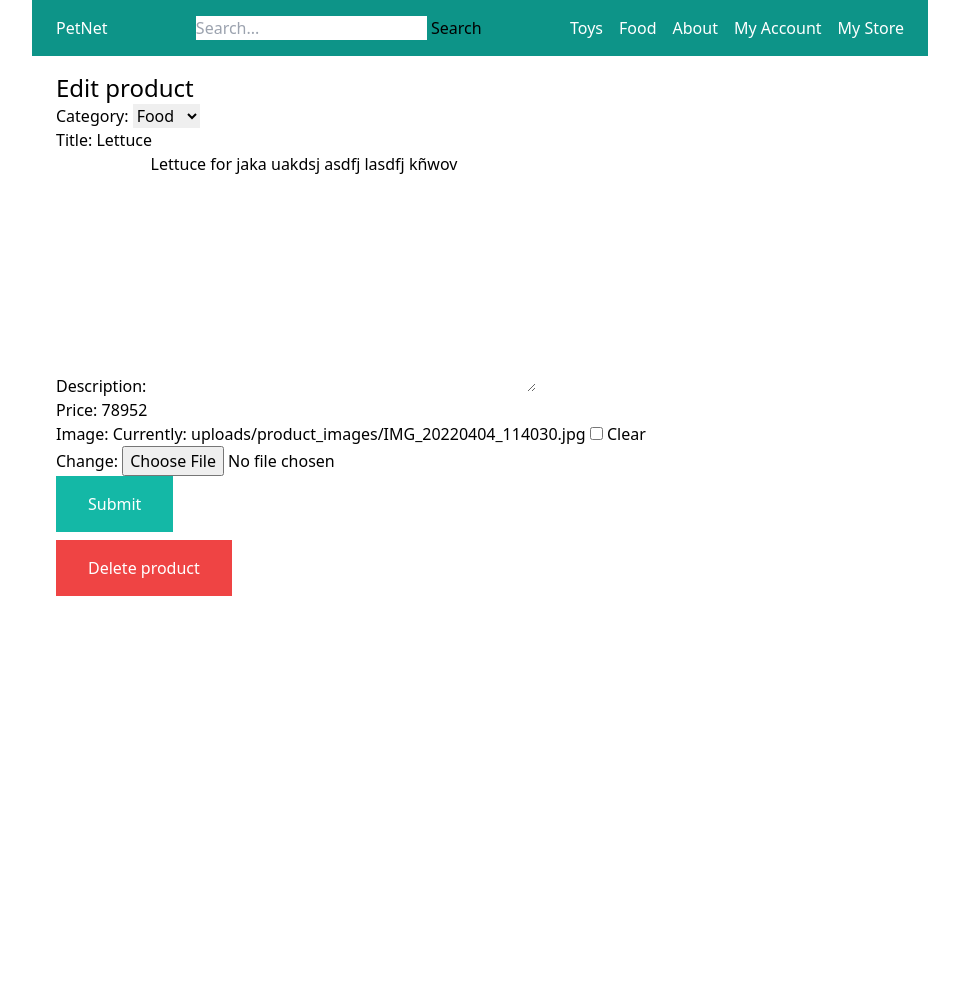
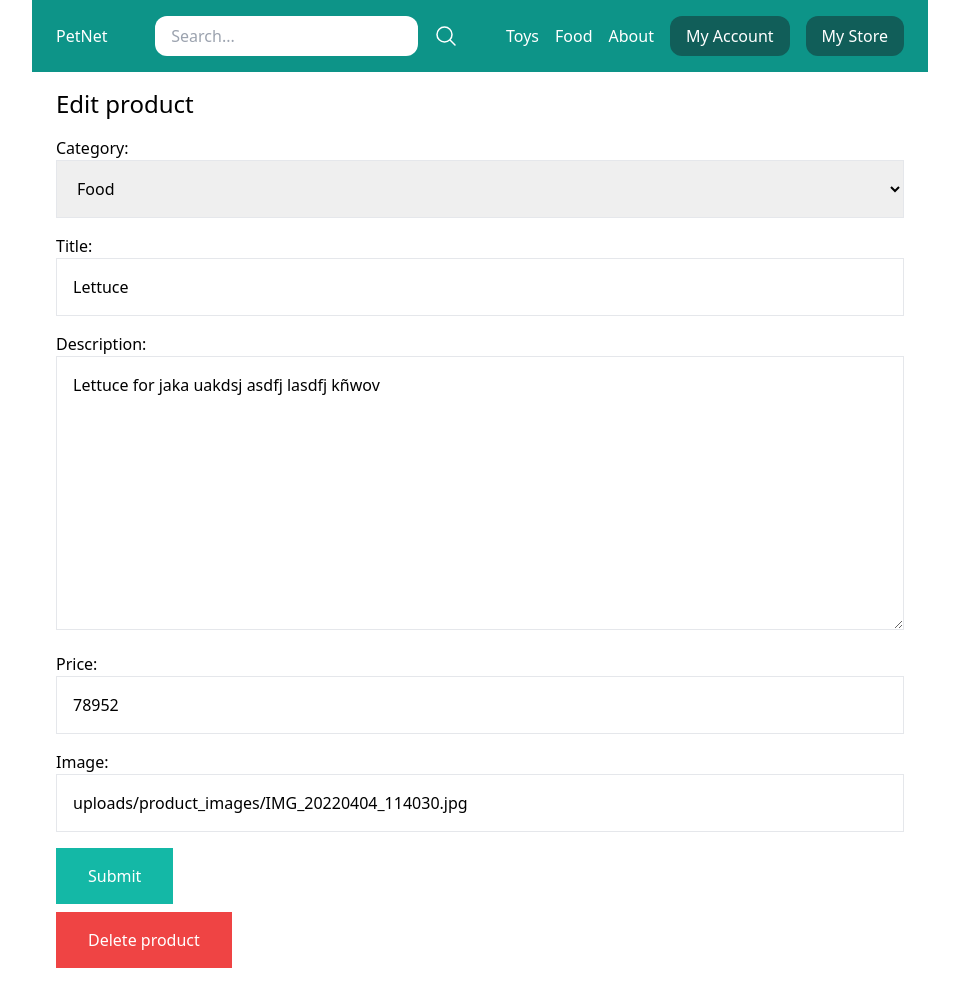
Before and after one commit to jackbasso/django-multi-vendors--QFZsX0b9Cg, a Django app: page /my-store/edit-product/4/ in a window 1280 px wide. Shown: the whole page, without its empty margins (160-1119 px from the left). Before the commit the page ends 596 px from the top, so only its background shows below. Run offline with Django 4.2, Linux system fonts and the light colour scheme; a user stored in the database is signed in; data comes from the database, SQL or seed files in the repository; parts of the project's set-up code (start-up, migrations or seed data) failed here and were passed over; some libraries are stand-ins or nearby versions.

Commit message:
forms updated

```diff
--- a/petnet/core/templates/core/base.html
+++ b/petnet/core/templates/core/base.html
@@ -15,17 +15,21 @@
         </div>
 
         <div class='search'>
-            <form method='get' action='/search/'>
-                <input type='search' name='query' placeholder='Search...' >
-                <button>Search</button>
+            <form method='get' action='/search/' class="flex items-center space-x-4">
+                <input type='search' name='query' placeholder='Search...' class="py-2 px-4 rounded-xl">
+                <button>
+                    <svg xmlns="http://www.w3.org/2000/svg" fill="none" viewBox="0 0 24 24" stroke-width="1.5" stroke="currentColor" class="w-6 h-6 text-white">
+                        <path stroke-linecap="round" stroke-linejoin="round" d="M21 21l-5.197-5.197m0 0A7.5 7.5 0 105.196 5.196a7.5 7.5 0 0010.607 10.607z" />
+                      </svg>
+                </button>
             </form>
         </div>
 
-        <div class="menu flex space-x-4">
+        <div class="menu flex items-center space-x-4">
             {% menu %}
             {% if request.user.is_authenticated %}
-                <a href='{% url 'myaccount' %}' class='text-white'>My Account</a>
-                <a href="{% url 'my_store' %}" class='text-white'>My Store</a>
+                <a href='{% url 'myaccount' %}' class='py-2 px-4 bg-teal-800 text-white rounded-xl hover:bg-teal-900'>My Account</a>
+                <a href="{% url 'my_store' %}" class='py-2 px-4 bg-teal-800 text-white rounded-xl hover:bg-teal-900'>My Store</a>
             {% else %}
                 <a href='{% url 'login' %}' class='text-white'>Login</a>
             {% endif %}
--- a/petnet/store/forms.py
+++ b/petnet/store/forms.py
@@ -6,3 +6,21 @@ class ProductForm(forms.ModelForm):
     class Meta:
         model = Product
         fields = ('category','title', 'description', 'price', 'image')
+        widgets = {
+            'category': forms.Select(attrs={
+                'class': 'w-full p-4 border border-gray-200'
+            }),
+            'title': forms.TextInput(attrs={
+                'class': 'w-full p-4 border border-gray-200'
+            }),
+            'description': forms.Textarea(attrs={
+                'class': 'w-full p-4 border border-gray-200'
+            }),
+            'price': forms.TextInput(attrs={
+                'class': 'w-full p-4 border border-gray-200'
+            }),
+            'image': forms.TextInput(attrs={
+                'class': 'w-full p-4 border border-gray-200'
+            }),
+
+        }
--- a/petnet/userprofile/templates/userprofile/mystore.html
+++ b/petnet/userprofile/templates/userprofile/mystore.html
@@ -33,6 +33,11 @@
 
             <h2 class="text-xl">{{ product.title }}</h2>
             <p class="text-xs text-gray-600">${{ product.get_display_price }}</p>
+
+            <hr class="my-3">
+            <p><strong>Status:</strong> {{ product.status }}</p>
+            <p><strong>Status:</strong> {{ product.get_status_display }}</p>
+
           </a>
         </div>
       </div>
--- a/petnet/userprofile/templates/userprofile/add_product.html
+++ b/petnet/userprofile/templates/userprofile/product_form.html
@@ -5,7 +5,7 @@
 {% block content %}
   <h1 class="text-2xl">{{ title }}</h1>
 
-  <form method="post" action="." enctype="multipart/form-data">
+  <form method="post" action="." enctype="multipart/form-data" class="space-y-4">
     {% csrf_token %}
 
     {{ form.as_p }}
--- a/petnet/userprofile/views.py
+++ b/petnet/userprofile/views.py
@@ -38,7 +38,7 @@ def add_product(request):
   else:
     form = ProductForm()
 
-  return render(request, 'userprofile/add_product.html', { 'form':form, 'title':'Add product' })
+  return render(request, 'userprofile/product_form.html', { 'form':form, 'title':'Add product' })
 
 @login_required
 def edit_product(request, pk):
@@ -54,7 +54,7 @@ def edit_product(request, pk):
       return redirect('my_store')
   else:
     form = ProductForm(instance=product) # fill the form with product info
-  return render(request, 'userprofile/add_product.html', { 'form':form, 'title':'Edit product', 'product':product })
+  return render(request, 'userprofile/product_form.html', { 'form':form, 'title':'Edit product', 'product':product })
 
 @login_required
 def delete_product(request, pk):
```
Also changed, not shown: petnet/core/templates/core/frontpage.html (+1 -19 lines), petnet/store/templates/store/category_detail.html (+1 -18 lines), petnet/store/templates/store/partials/products.html (added, +20 -0 lines), petnet/store/templates/store/search.html (+3 -20 lines).
